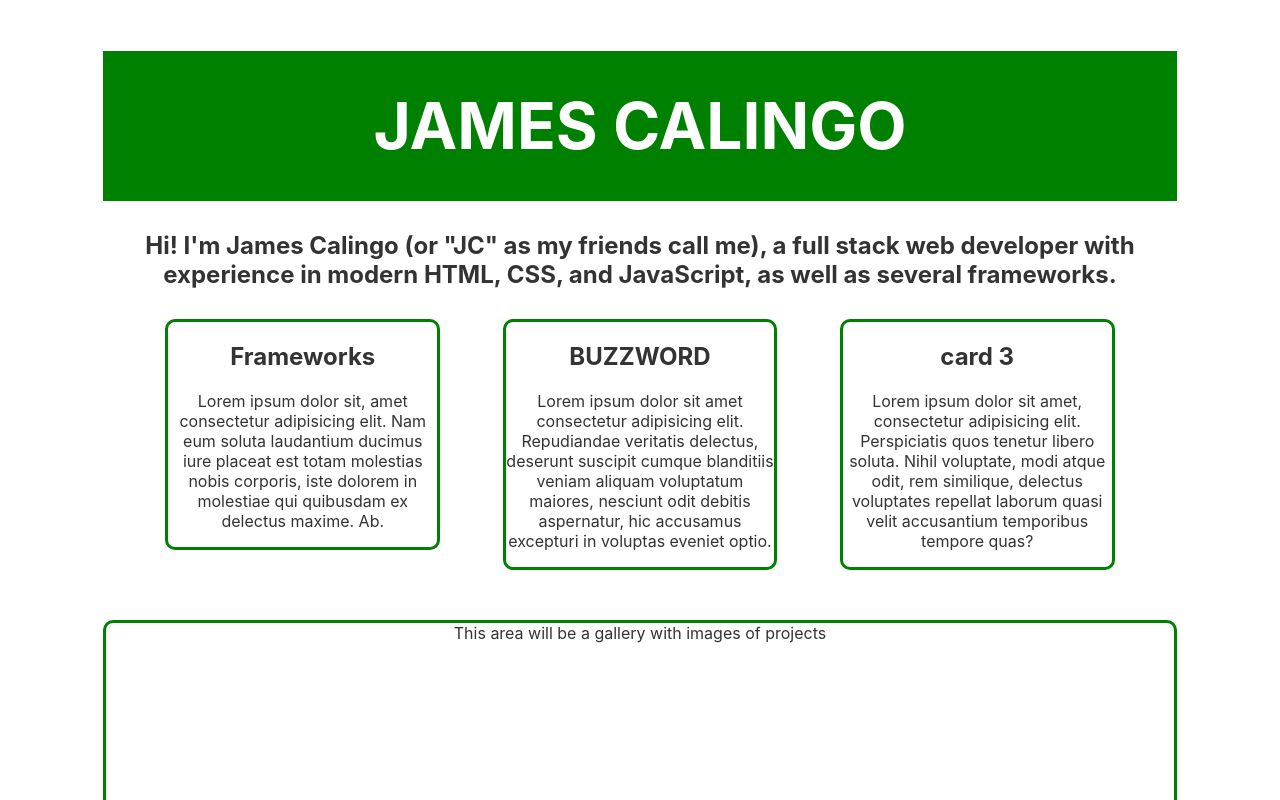
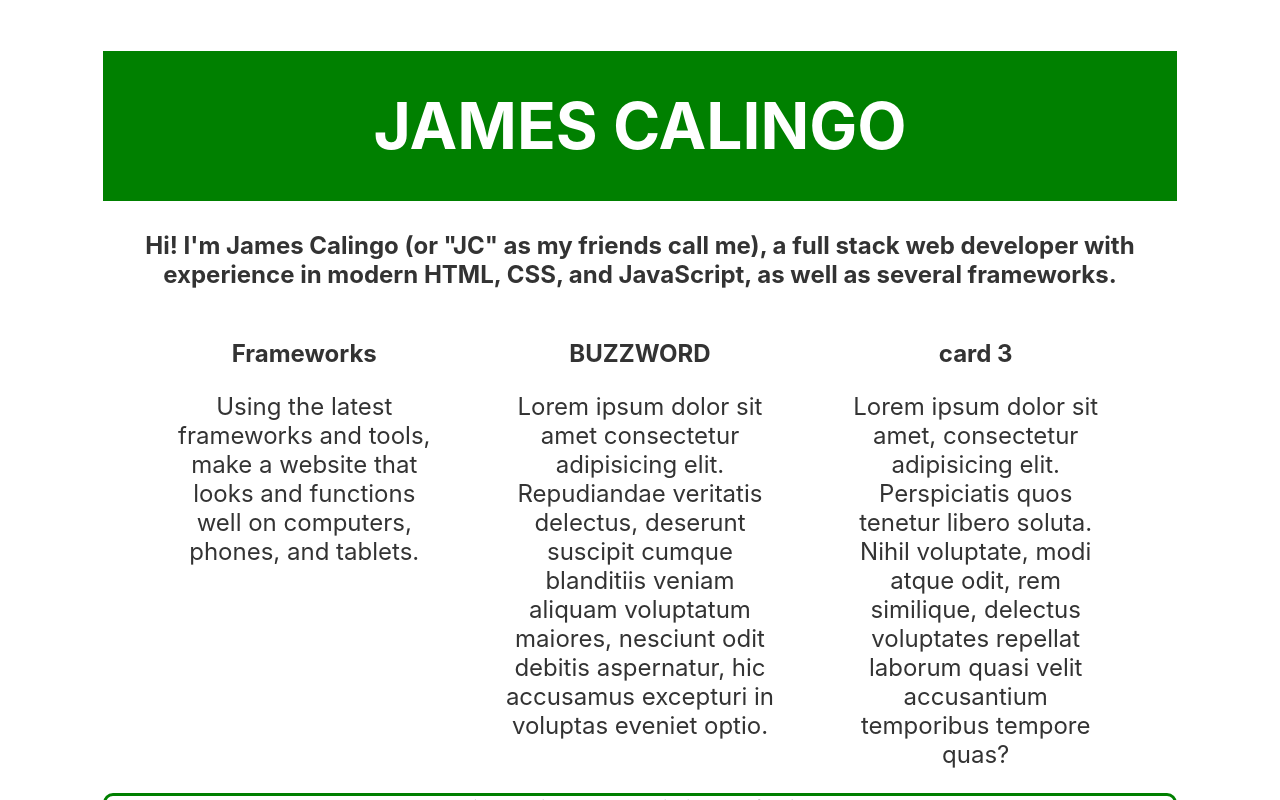
Before and after one commit to JamesCalingo/freelance-portfolio, a Svelte app: page / in a window 1280 px wide. Shown: the top 800 px of the page. Built offline with nearby package versions, Linux system fonts and the light colour scheme.

Commit message:
some changes I forgot due to net issues

```diff
--- a/src/App.svelte
+++ b/src/App.svelte
@@ -1,10 +1,10 @@
 <script>
-  // 	const card = document.querySelectorAll(".card")
+  // 	const button = document.querySelector("button")
 
   // function alert() {
   // 	alert("I got a click!")
   // }
-  // 	card.addEventListener("click", alert)
+  // 	button.addEventListener("click", alert)
 </script>
 
 <main>
@@ -19,26 +19,27 @@
   </h2>
 
   <div id="bullets">
-    <div class="card">
+    <div>
       <h2>Frameworks</h2>
-      <p>
-        Lorem ipsum dolor sit, amet consectetur adipisicing elit. Nam eum soluta
-        laudantium ducimus iure placeat est totam molestias nobis corporis, iste
-        dolorem in molestiae qui quibusdam ex delectus maxime. Ab.
+      <p class="description">
+        Using the latest frameworks and tools, make a website that looks and
+        functions well on computers, phones, and tablets.
       </p>
     </div>
-    <div class="card">
+
+    <div>
       <h2>BUZZWORD</h2>
-      <p>
+      <p class="description">
         Lorem ipsum dolor sit amet consectetur adipisicing elit. Repudiandae
         veritatis delectus, deserunt suscipit cumque blanditiis veniam aliquam
         voluptatum maiores, nesciunt odit debitis aspernatur, hic accusamus
         excepturi in voluptas eveniet optio.
       </p>
     </div>
-    <div class="card">
+
+    <div>
       <h2>card 3</h2>
-      <p>
+      <p class="description">
         Lorem ipsum dolor sit amet, consectetur adipisicing elit. Perspiciatis
         quos tenetur libero soluta. Nihil voluptate, modi atque odit, rem
         similique, delectus voluptates repellat laborum quasi velit accusantium
@@ -65,7 +66,9 @@
         dolores est."<br />
         -Some generic Latin text
       </li>
-			<li>"This isn't actually a quote from anyone. It's just some stuff I'm writing in as a filler quote."<br>
+      <li>
+        "This isn't actually a quote from anyone. It's just some stuff I'm
+        writing in as a filler quote."<br />
         -Stranger on the Internet
       </li>
     </ul>
@@ -77,11 +80,11 @@
     <input type="text" />
 
     <label for="email">Email</label>
-		<input type="text">
+    <input type="text" />
 
     <label for="description">Describe your project</label>
-		<textarea name="description" id="description" cols="99" rows="10"></textarea>
-		<br>
+    <textarea name="description" id="description" rows="10" />
+    <br />
     <button type="submit">Submit</button>
   </div>
 
@@ -108,12 +111,8 @@
     width: 80%;
   }
 
-  h1 {
-    font-size: 4em;
-  }
   .card {
     margin-bottom: 50px;
-    height: 30vh;
     border: 3px solid green;
     border-radius: 10px;
   }
@@ -128,27 +127,43 @@
       max-width: 85%;
     }
 
+    h1 {
+      font-size: 4em;
+    }
+
+    input,
+    textarea {
+      width: 50%;
+    }
+
+    .card {
+      margin-bottom: 50px;
+      height: 30vh;
+      border: 3px solid green;
+      border-radius: 10px;
+    }
+
     #bullets {
       margin-top: 30px;
       display: flex;
       justify-content: space-evenly;
     }
 
-    #bullets .card {
-      height: 90%;
+    #bullets div {
       width: 25%;
     }
 
-
+    .description {
+      font-size: 18pt;
+    }
 
     #testemonial ul {
       list-style: none;
-			width: 40%
-
+      width: 40%;
     }
 
     #testemonial li {
-			margin: 15px 0
+      margin: 15px 0;
     }
   }
 </style>
```
Also changed, not shown: public/build/bundle.css, public/build/bundle.js, 1 other file (tests, documents, lock files or other folders). Lines whose indentation alone changed are shown as unchanged.
